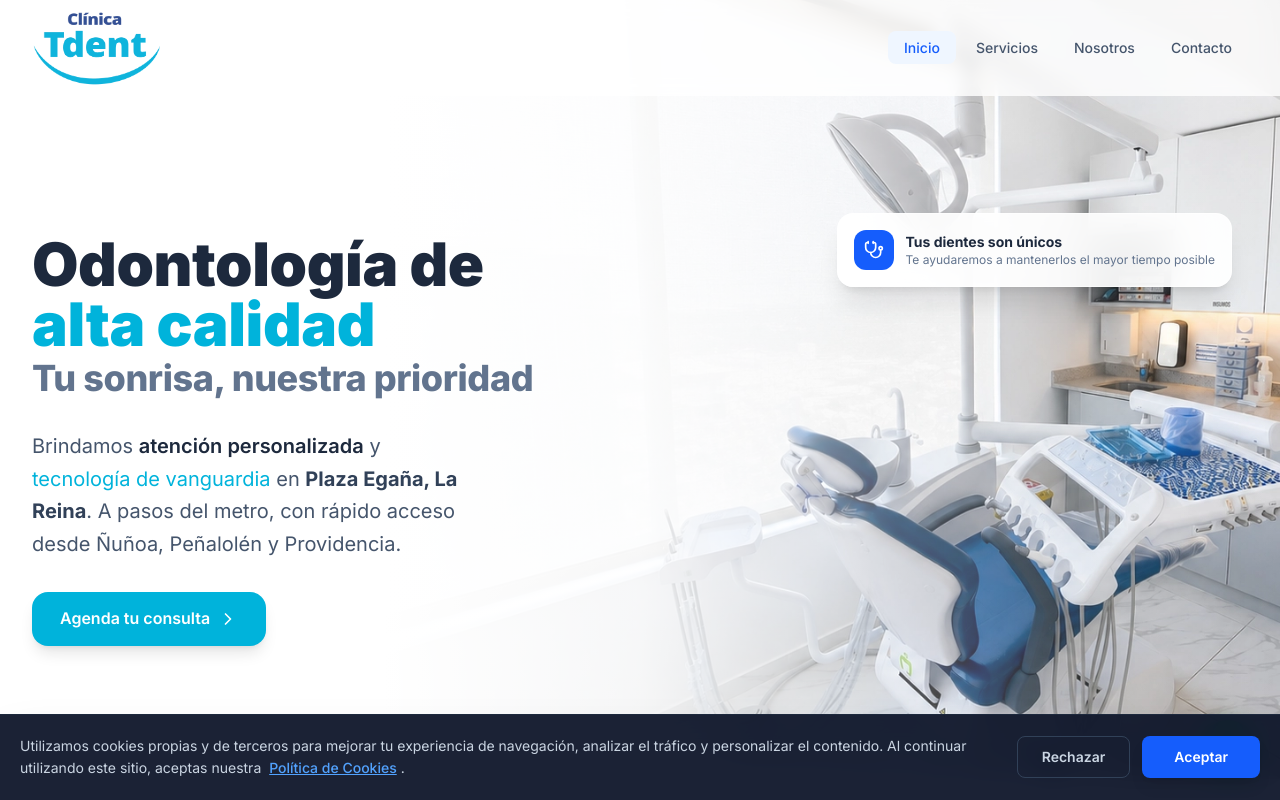
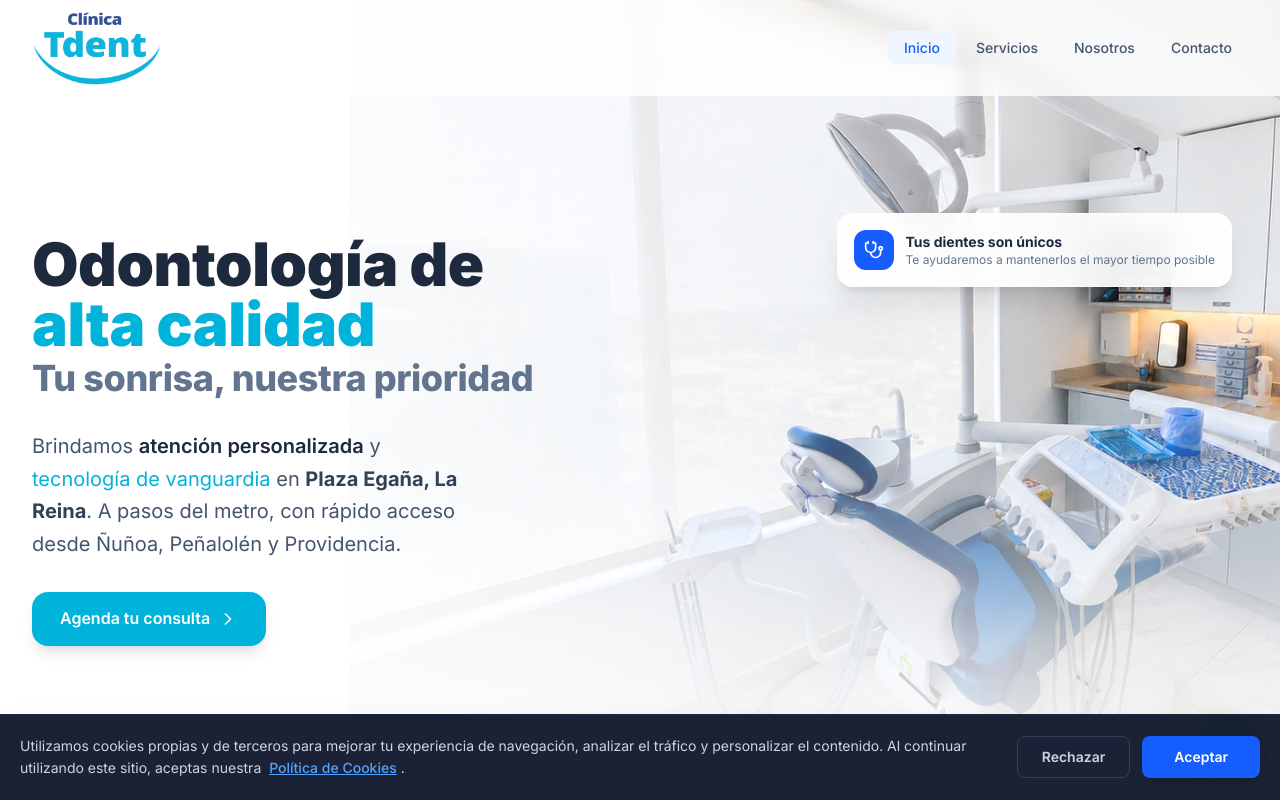
Before and after one commit to xngar/tdent-temp, a Next.js app: page / in a window 1280 px wide. Shown: the top 800 px of the page. Built offline with nearby package versions, Linux system fonts and the light colour scheme.

Commit message:
feat: implement hero section with custom global styles

```diff
--- a/src/app/components/Hero.tsx
+++ b/src/app/components/Hero.tsx
@@ -19,19 +19,21 @@ export default function Hero() {
           fill
           sizes="100vw"
           className="object-cover"
-          style={{ objectPosition: "calc(50% + 350px) center" }}
+          style={{ objectPosition: "calc(50% + 350px) center", filter: "saturate(1.4)" }}
           priority
           fetchPriority="high"
           quality={85}
         />
       </div>
 
-      {/* Left-to-right white gradient overlay — keeps text readable */}
+      {/* Gradient overlays: left→right + bottom→top to hide image edge */}
       <div
         className="absolute inset-0"
         style={{
-          background:
-            "linear-gradient(to right, white 30%, rgba(255,255,255,0.85) 50%, rgba(255,255,255,0.3) 70%, transparent 100%)",
+          background: `
+            linear-gradient(to right, rgba(255,255,255,0.75) 25%, rgba(255,255,255,0.5) 45%, rgba(255,255,255,0.15) 65%, transparent 100%),
+            linear-gradient(to top, rgba(255,255,255,1) 0%, rgba(255,255,255,0.7) 20%, transparent 48%)
+          `,
         }}
         aria-hidden="true"
       />
@@ -85,7 +87,7 @@ export default function Hero() {
       </div>
 
       {/* Floating info badge — right side, over the image */}
-      <div className="absolute -translate-y-1/2 right-6 lg:right-12 hidden sm:block" style={{ top: "calc(50% - 150px)" }}>
+      <div className="animate-float absolute right-6 lg:right-12 hidden sm:block" style={{ top: "calc(50% - 150px)" }}>
         <div className="glass-card rounded-2xl p-4 shadow-xl min-w-[200px]">
           <div className="flex items-center gap-3">
             <div className="w-10 h-10 bg-blue-600 rounded-xl flex items-center justify-center shrink-0">
--- a/src/app/globals.css
+++ b/src/app/globals.css
@@ -267,3 +267,15 @@ section {
   outline-offset: 3px;
   border-radius: 4px;
 }
+
+/* ───────────────────────────────────────────
+   Float animation
+─────────────────────────────────────────── */
+@keyframes float {
+  0%, 100% { transform: translateY(-50%) translateY(0px); }
+  50%       { transform: translateY(-50%) translateY(-8px); }
+}
+
+.animate-float {
+  animation: float 4s ease-in-out infinite;
+}
```
